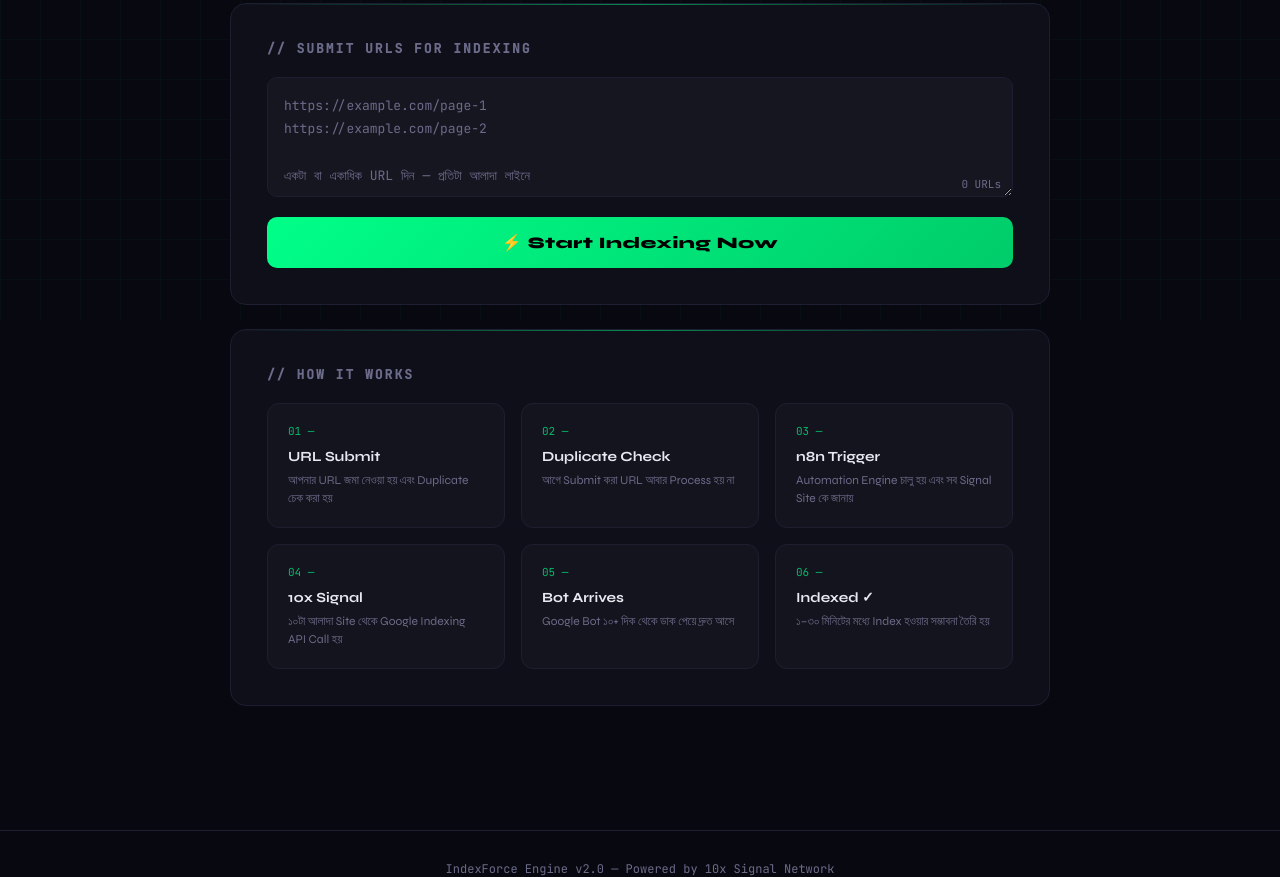
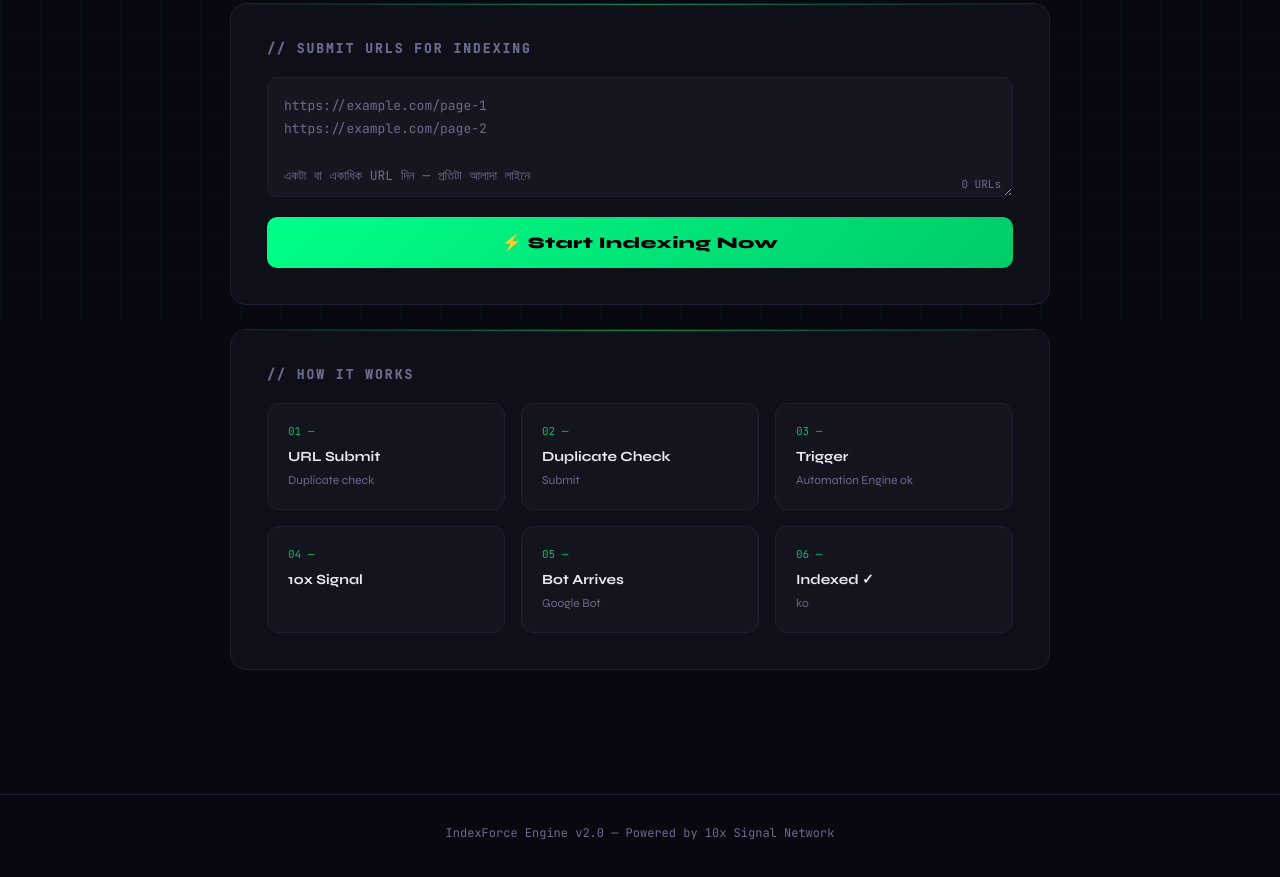
Before and after one commit to indexur/indexing-engine, a website: page index.html in a window 1280 px wide. Shown: the part 481-1358 px from the top of the page. After the commit the page ends 1322 px from the top, so only its background shows below. Drawn offline with Linux system fonts and the light colour scheme.

Commit message:
Update index.html

```diff
--- a/index.html
+++ b/index.html
@@ -136,12 +136,12 @@
   <div class="card">
     <div class="card-title">// How It Works</div>
     <div class="steps">
-      <div class="step"><div class="step-num">01 —</div><div class="step-title">URL Submit</div><div class="step-desc">আপনার URL জমা নেওয়া হয় এবং Duplicate চেক করা হয়</div></div>
-      <div class="step"><div class="step-num">02 —</div><div class="step-title">Duplicate Check</div><div class="step-desc">আগে Submit করা URL আবার Process হয় না</div></div>
-      <div class="step"><div class="step-num">03 —</div><div class="step-title">n8n Trigger</div><div class="step-desc">Automation Engine চালু হয় এবং সব Signal Site কে জানায়</div></div>
-      <div class="step"><div class="step-num">04 —</div><div class="step-title">10x Signal</div><div class="step-desc">১০টা আলাদা Site থেকে Google Indexing API Call হয়</div></div>
-      <div class="step"><div class="step-num">05 —</div><div class="step-title">Bot Arrives</div><div class="step-desc">Google Bot ১০+ দিক থেকে ডাক পেয়ে দ্রুত আসে</div></div>
-      <div class="step"><div class="step-num">06 —</div><div class="step-title">Indexed ✓</div><div class="step-desc">১–৩০ মিনিটের মধ্যে Index হওয়ার সম্ভাবনা তৈরি হয়</div></div>
+      <div class="step"><div class="step-num">01 —</div><div class="step-title">URL Submit</div><div class="step-desc"> Duplicate check</div></div>
+      <div class="step"><div class="step-num">02 —</div><div class="step-title">Duplicate Check</div><div class="step-desc">Submit</div></div>
+      <div class="step"><div class="step-num">03 —</div><div class="step-title">Trigger</div><div class="step-desc">Automation Engine ok</div></div>
+      <div class="step"><div class="step-num">04 —</div><div class="step-title">10x Signal</div><div class="step-desc"></div></div>
+      <div class="step"><div class="step-num">05 —</div><div class="step-title">Bot Arrives</div><div class="step-desc">Google Bot</div></div>
+      <div class="step"><div class="step-num">06 —</div><div class="step-title">Indexed ✓</div><div class="step-desc">ko</div></div>
     </div>
   </div>
 </div>
```
